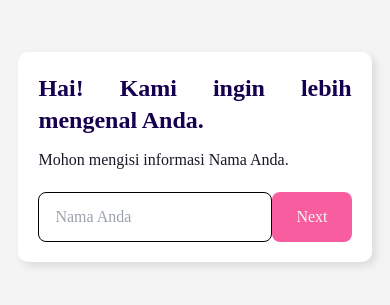
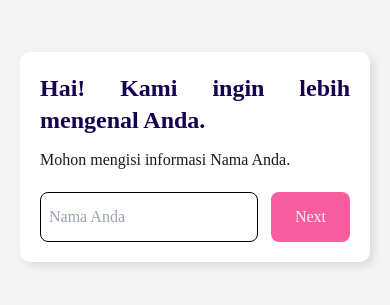
Before and after one commit to hendrisnts98/TryLove, a plain HTML site: page pages/option.html in a window 390 px wide. Shown: the part 265-570 px from the top of the page. Drawn offline with nearby package versions, Linux system fonts and the light colour scheme; a web font is replaced by a local one.

Commit message:
Update option.html

```diff
--- a/pages/option.html
+++ b/pages/option.html
@@ -125,12 +125,12 @@
         Hai! Kami ingin lebih mengenal Anda.
       </h2>
       <p class="mb-5 text-hitam">Mohon mengisi informasi Nama Anda.</p>
-      <div class="flex justify-between">
+      <div class="flex justify-between gap-2">
           <input
             type="text"
             name=""
             id=""
-            class="py-3 px-4 border border-black rounded-lg"
+            class="py-3 px-2 lg:px-4 border border-black rounded-lg"
             placeholder="Nama Anda"
           />
         <button
```
